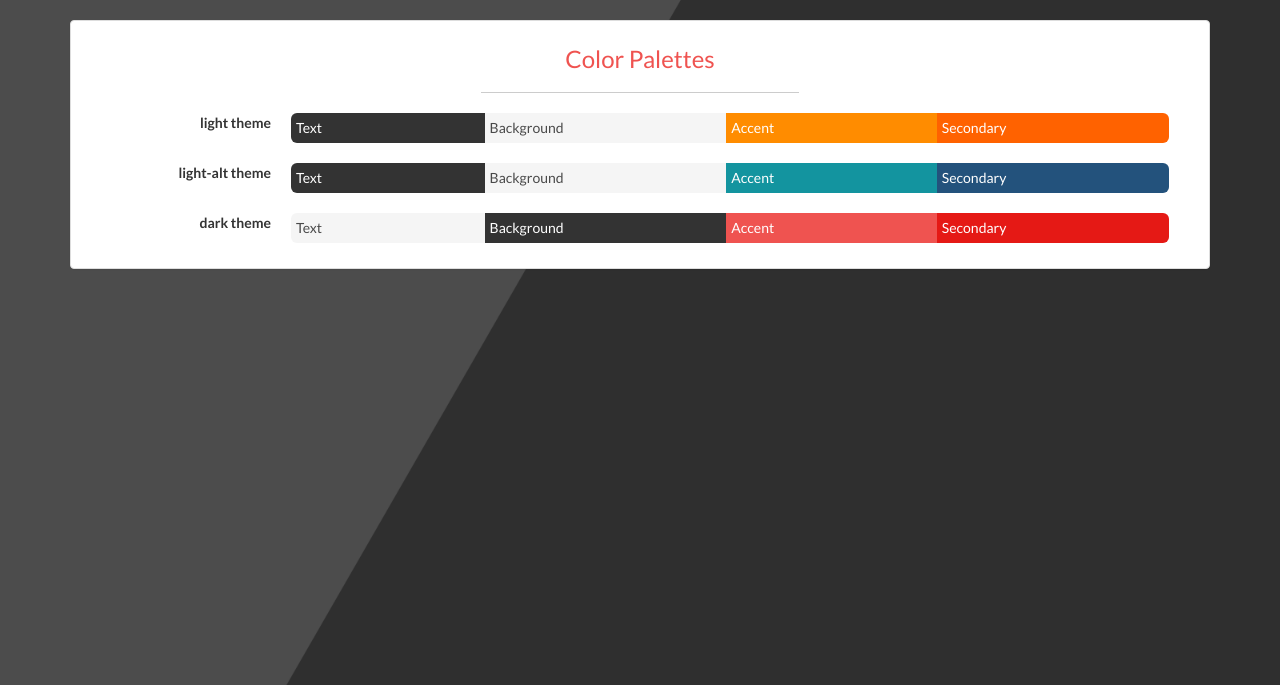
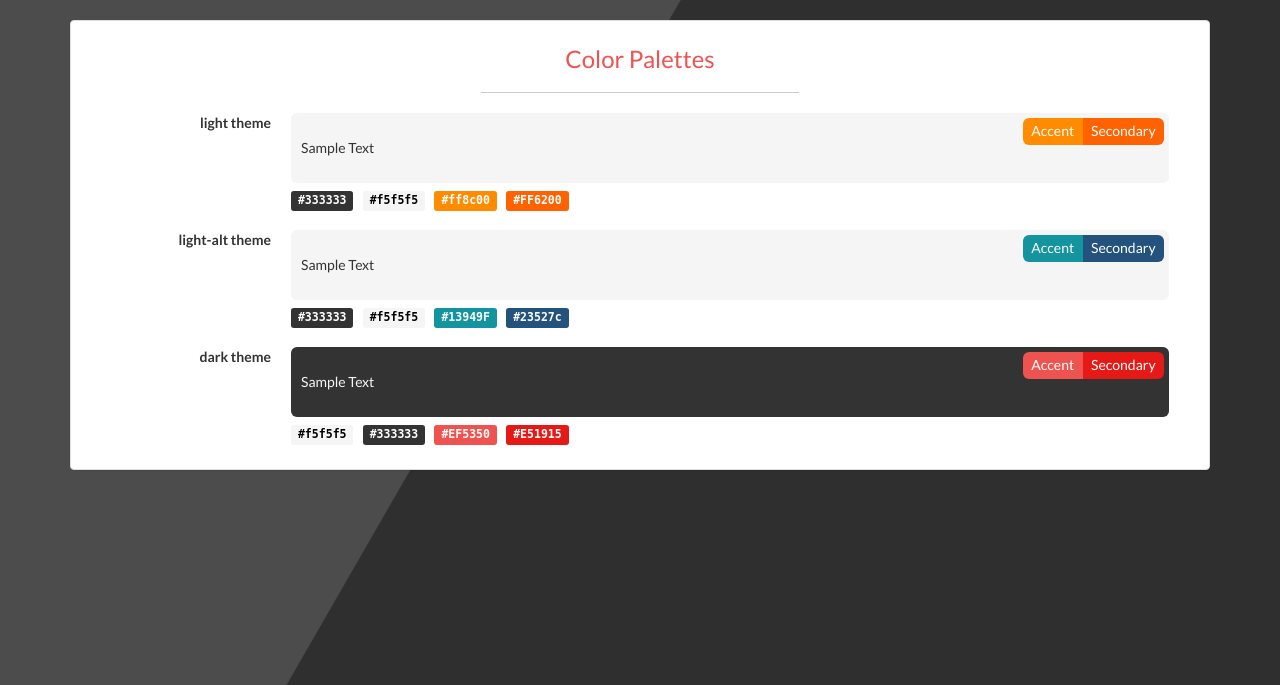
Before and after one commit to DarkAce65/taha.vasowalla.com, a PHP site: page /Palette.html in a window 1280 px wide. Shown: the part 51-736 px from the top of the page. Run offline with PHP 8.4, Linux system fonts and the light colour scheme; style sheets or scripts are compiled from the project's sources; some libraries are stand-ins or nearby versions.

Commit message:
Style palettes
Former-commit-id: cb4f7d2f7e6e235cd44ae4883326e8ffb0d22ce8

```diff
--- a/Palette.html
+++ b/Palette.html
@@ -62,79 +62,53 @@
 		</footer>
 		<script type="text/javascript">
 			var palettes = {
-				"light": [
-					{
-						description: "Text",
-						color: "#333"
-					},
-					{
-						description: "Background",
-						color: chroma("whitesmoke").hex()
-					},
-					{
-						description: "Accent",
-						color: chroma("darkorange").hex()
-					},
-					{
-						description: "Secondary",
-						color: "#FF6200"
-					}
-				],
-				"light-alt": [
-					{
-						description: "Text",
-						color: "#333"
-					},
-					{
-						description: "Background",
-						color: chroma("whitesmoke").hex()
-					},
-					{
-						description: "Accent",
-						color: "#13949F"
-					},
-					{
-						description: "Secondary",
-						color: "#23527c"
-					}
-				],
-				"dark": [
-					{
-						description: "Text",
-						color: chroma("whitesmoke").hex()
-					},
-					{
-						description: "Background",
-						color: "#333"
-					},
-					{
-						description: "Accent",
-						color: "#EF5350"
-					},
-					{
-						description: "Secondary",
-						color: "#E51915"
-					}
-				]
+				"light": {
+					fontColor: "#333333",
+					background: chroma("whitesmoke").hex(),
+					accent: chroma("darkorange").hex(),
+					secondary: "#FF6200"
+				},
+				"light-alt": {
+					fontColor: "#333333",
+					background: chroma("whitesmoke").hex(),
+					accent: "#13949F",
+					secondary: "#23527c"
+				},
+				"dark": {
+					fontColor: chroma("whitesmoke").hex(),
+					background: "#333333",
+					accent: "#EF5350",
+					secondary: "#E51915"
+				}
 			};
+
+			function getTextColor(color) {
+				if(chroma(color).luminance() > 1 - chroma(color).luminance()) {
+					return chroma("black").alpha(0.7).hex();
+				}
+
+				return chroma("white").alpha(0.7).hex();
+			}
 
 			$.each(palettes, function(paletteName, palette) {
 				var el = '<div class="palette">';
-				for(var c = 0; c < palette.length; c++) {
-					var color = palette[c];
-					var textColor = chroma("white").alpha(0.7).hex();
-					if(chroma(color.color).luminance() > 1 - chroma(color.color).luminance()) {
-						textColor = "rgba(0, 0, 0, 0.7)";
-					}
-					el += '<div data-description="' + color.description + '" data-color="' + color.color + '" class="color" style="color: ' + textColor + '; background: ' + color.color + ';">' + color.description + '</div>';
-				}
+
+				el += '<div class="color main" style="color: ' + palette.fontColor + '; background: ' + palette.background + ';">Sample Text<div class="accents"><div class="color" style="color: ' + getTextColor(palette.accent) + '; background: ' + palette.accent + ';">Accent</div><div class="color" style="color: ' + getTextColor(palette.secondary) + '; background: ' + palette.secondary + ';">Secondary</div></div></div>';
+
+				el += '<div class="labels"><label class="label" style="color: ' + getTextColor(palette.fontColor) + '; background: ' + palette.fontColor + ';">' + palette.fontColor + '</label> <label class="label" style="color: ' + getTextColor(palette.background) + '; background: ' + palette.background + ';">' + palette.background + '</label> <label class="label" style="color: ' + getTextColor(palette.accent) + '; background: ' + palette.accent + ';">' + palette.accent + '</label> <label class="label" style="color: ' + getTextColor(palette.secondary) + '; background: ' + palette.secondary + ';">' + palette.secondary + '</label></div>';
 				$el = $('<dl class="dl-horizontal"><dt>' + paletteName + " theme</dt><dd>" + el + "</blockquote></dd></dl>");
 				$("#palettes").append($el);
 
 				TweenMax.staggerFrom($el.find(".color"), 2, {
-					delay: 1,
+					delay: 1.4,
 					color: "#333",
 					backgroundColor: "white"
+				}, 0.4);
+
+				TweenMax.staggerFrom($el.find(".label"), 2, {
+					delay: 1,
+					color: "white",
+					backgroundColor: "#777"
 				}, 0.4);
 			});
 		</script>
--- a/Stylesheet.scss
+++ b/Stylesheet.scss
@@ -97,14 +97,21 @@ body {
 }
 
 .palette {
-	@include display(flex);
+	.main {
+		position: relative;
+		border-radius: 6px;
+		padding: 25px 10px;
+		margin-bottom: 5px;
+	}
+
+	.accents {
+		position: absolute;
+		top: 5px;
+		right: 5px;
 
 		.color {
-		@include flex(1 1 auto);
-		cursor: pointer;
-		background: transparent;
 			display: inline-block;
-		padding: 5px;
+			padding: 0.2em 0.6em 0.3em;
 
 			&:first-child {
 				border-top-left-radius: 6px;
@@ -115,6 +122,12 @@ body {
 				border-top-right-radius: 6px;
 				border-bottom-right-radius: 6px;
 			}
+		}
+	}
+
+	.labels {
+		font-family: monospace;
+		font-size: 110%;
 	}
 }
 
@@ -326,22 +339,6 @@ body {
 		}
 	}
 
-	.palette {
-		@include flex-direction(column);
-
-		.color {
-			&:first-child {
-				border-bottom-left-radius: 0;
-				border-top-right-radius: 6px;
-			}
-
-			&:last-child {
-				border-top-right-radius: 0;
-				border-bottom-left-radius: 6px;
-			}
-		}
-	}
-
 	.content {
 		padding-bottom: 88px;
 	}
```
Also changed, not shown: Stylesheet.css. Lines whose indentation alone changed are shown as unchanged.
